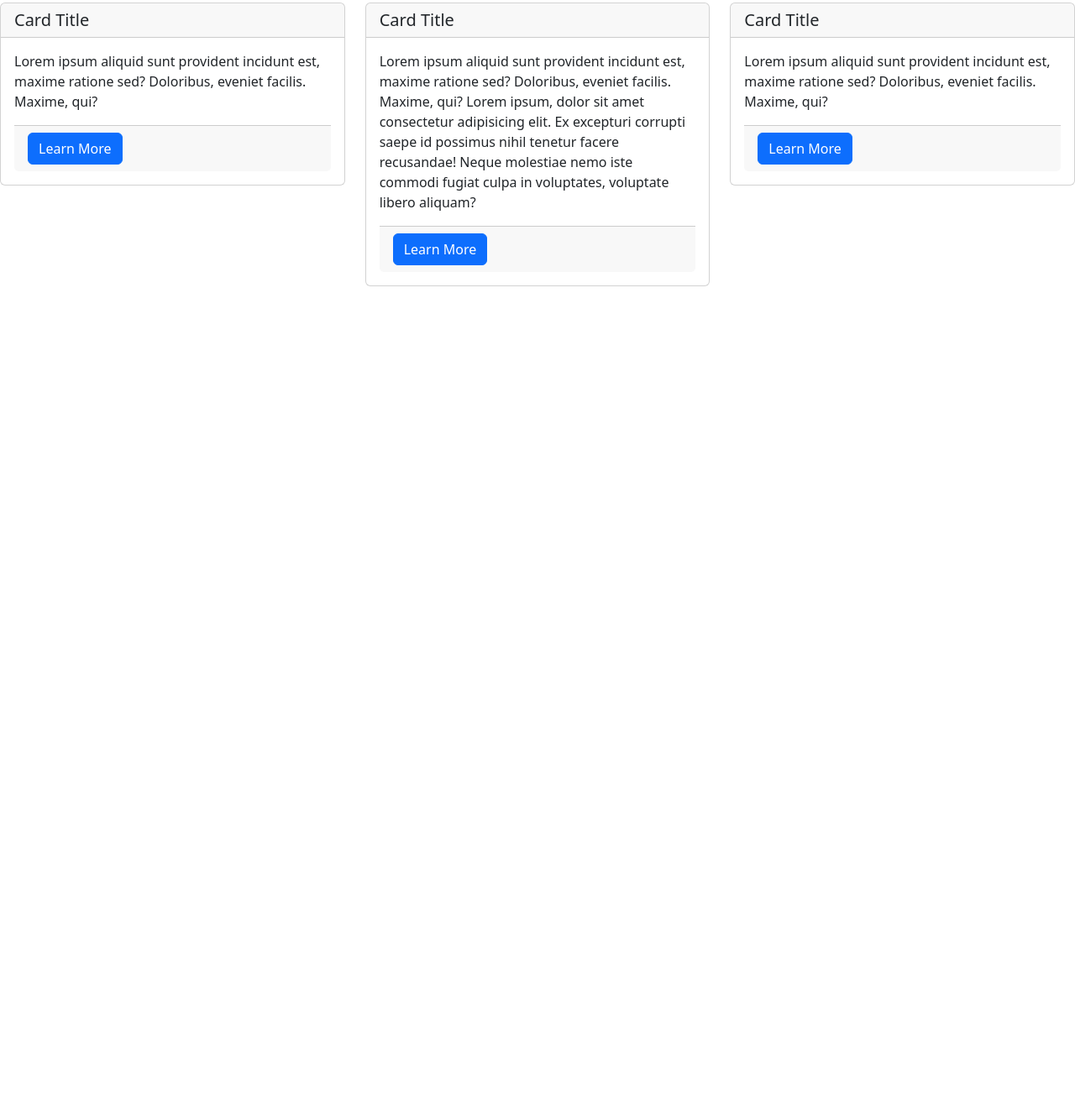
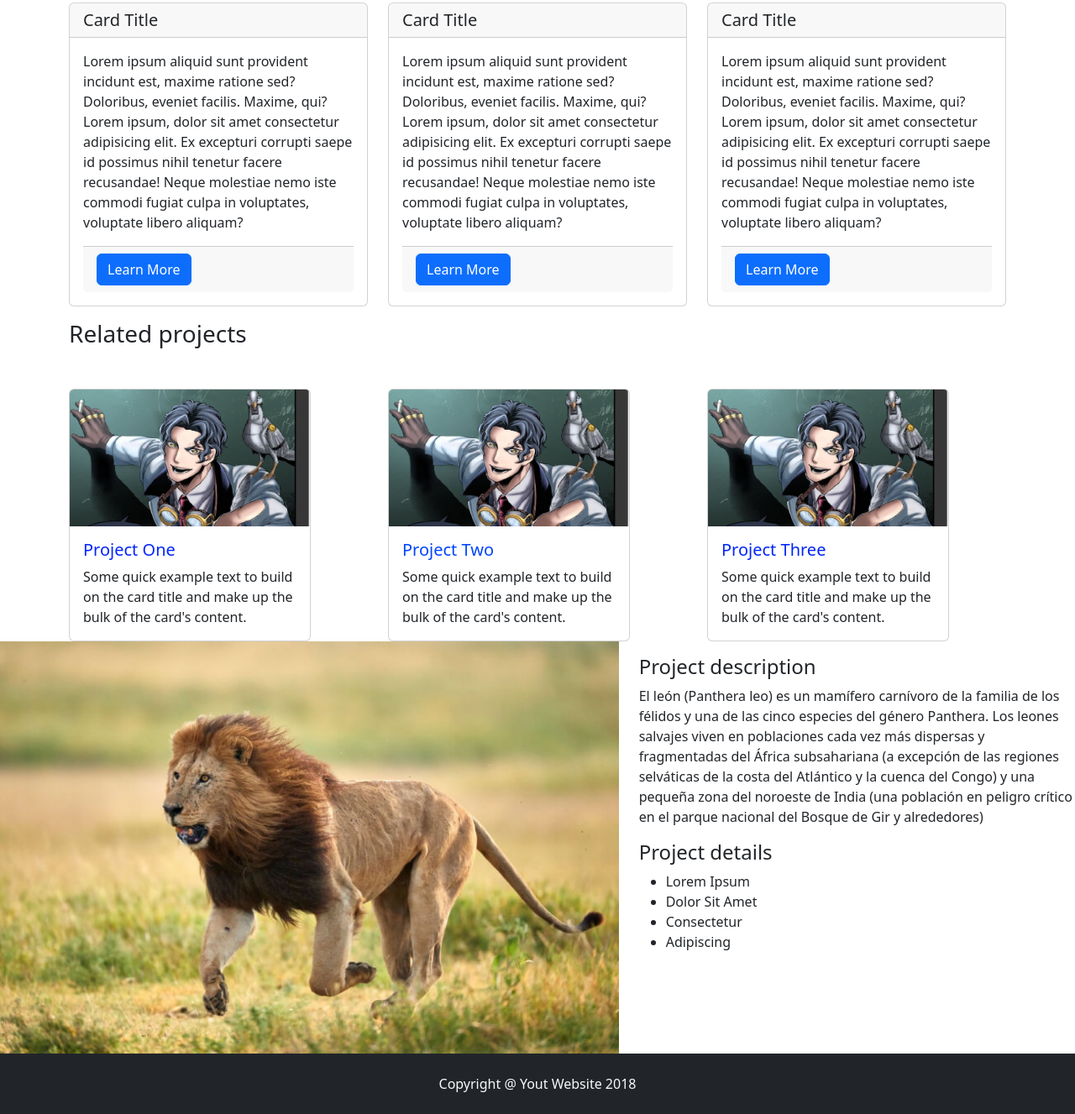
Before and after one commit to RomarioSR2025/Wed-tarea-08, a plain HTML site: page ejercicio02.html in a window 1280 px wide. Shown: the part 857-2184 px from the top of the page at 84% size. Before the commit the page ends 1198 px from the top, so only its background shows below. Drawn offline with nearby package versions, Linux system fonts and the light colour scheme.

```diff
--- a/ejercicio02.html
+++ b/ejercicio02.html
@@ -93,7 +93,7 @@
   </div>
 </section>
 
-<section>
+<section class="container">
   <div class="row mt-3 mb-3">
     <div class="col-md-12">
       <h3> Welcome to Modern Business</h3>
@@ -104,7 +104,7 @@
     <div class="card">
       <h5 class="card-header">Card Title</h5>
       <div class="card-body">
-        <p class="card-text">Lorem ipsum  aliquid sunt provident incidunt est, maxime ratione sed? Doloribus, eveniet facilis. Maxime, qui?</p>
+        <p class="card-text">Lorem ipsum  aliquid sunt provident incidunt est, maxime ratione sed? Doloribus, eveniet facilis. Maxime, qui? Lorem ipsum, dolor sit amet consectetur adipisicing elit. Ex excepturi corrupti saepe id possimus nihil tenetur facere recusandae! Neque molestiae nemo iste commodi fugiat culpa in voluptates, voluptate libero aliquam?</p>
         <div class="card-footer text-body-secondary">
         <a href="#" class="btn btn-primary">Learn More</a>
         </div>
@@ -126,7 +126,7 @@
     <div class="card">
       <h5 class="card-header">Card Title</h5>
       <div class="card-body">
-        <p class="card-text">Lorem ipsum  aliquid sunt provident incidunt est, maxime ratione sed? Doloribus, eveniet facilis. Maxime, qui?</p>
+        <p class="card-text">Lorem ipsum  aliquid sunt provident incidunt est, maxime ratione sed? Doloribus, eveniet facilis. Maxime, qui? Lorem ipsum, dolor sit amet consectetur adipisicing elit. Ex excepturi corrupti saepe id possimus nihil tenetur facere recusandae! Neque molestiae nemo iste commodi fugiat culpa in voluptates, voluptate libero aliquam?</p>
         <div class="card-footer text-body-secondary">
         <a href="#" class="btn btn-primary">Learn More</a>
         </div>
@@ -135,6 +135,75 @@
   </div>
  </div>
 </section>
+
+<section class="container">
+  <div class="row mt-3 mb-3">
+    <div class="col-md-12">
+      <h3> Related projects</h3>
+    </div>
+  </div>
+  <div class="row">
+    <!--galeria-->
+    <div class="col-md-4 mt-4">
+      <div class="card" style="width: 18rem;">
+        <img src="./images/elnumero.jpg" class="card-img-top" alt="...">
+        <div class="card-body">
+          <h5 class="card-title" style="color: rgb(0, 38, 253)">Project One</h5>
+          <p class="card-text">Some quick example text to build on the card title and make up the bulk of the card's content.</p>
+        </div>
+      </div>
+    </div>
+    <div class="col-md-4 mt-4">
+      <div class="card" style="width: 18rem;">
+        <img src="./images/elnumero.jpg" class="card-img-top" alt="...">
+        <div class="card-body">
+          <h5 class="card-title" style="color: rgb(1, 69, 255)">Project Two</h5>
+          <p class="card-text">Some quick example text to build on the card title and make up the bulk of the card's content.</p>
+        </div>
+      </div>
+    </div>
+    <div class="col-md-4 mt-4">
+      <div class="card" style="width: 18rem;">
+        <img src="./images/elnumero.jpg" class="card-img-top" alt="...">
+        <div class="card-body">
+          <h5 class="card-title" style="color: rgb(0, 37, 248)">Project Three</h5>
+          <p class="card-text">Some quick example text to build on the card title and make up the bulk of the card's content.</p>
+        </div>
+      </div>
+    </div>
+  </div>
+</section>
+
+
+  <section>
+    <div class="row">
+        <div class="col-7">
+            <img src="./images/leon-senati-750x500.jpg"  class="img-fluid" alt="">
+        </div>
+        <div class="col-md-5 mt-3">
+          <h4>Project description</h4>
+          <p>
+            El león (Panthera leo) es un mamífero carnívoro de la familia de los félidos y una de las cinco especies del género Panthera. Los leones salvajes viven en poblaciones cada vez más dispersas y fragmentadas del África subsahariana
+            (a excepción de las regiones selváticas de la costa del Atlántico y la cuenca del Congo) y una pequeña zona del noroeste de India (una población en peligro crítico en el parque nacional del Bosque de Gir y alrededores)
+          </p>
+
+          <h4>Project details</h4>
+          <ul>
+            <li>Lorem Ipsum</li>
+            <li>Dolor Sit Amet</li>
+            <li>Consectetur</li>
+            <li>Adipiscing</li>
+          </ul>
+        </div>
+    </div>
+  </section>
+
+
+<footer class="bg-dark">
+  <div class="pt-4 pb-4 text-light">
+    <span class="text-center d-block">Copyright @ Yout Website 2018</span>
+  </div>
+</footer>
   <script src="https://cdn.jsdelivr.net/npm/bootstrap@5.3.5/dist/js/bootstrap.bundle.min.js" integrity="sha384-k6d4wzSIapyDyv1kpU366/PK5hCdSbCRGRCMv+eplOQJWyd1fbcAu9OCUj5zNLiq" crossorigin="anonymous"></script>
 </body>
 </html>
```
Also changed, not shown: images/elnumero.jpg (added).
